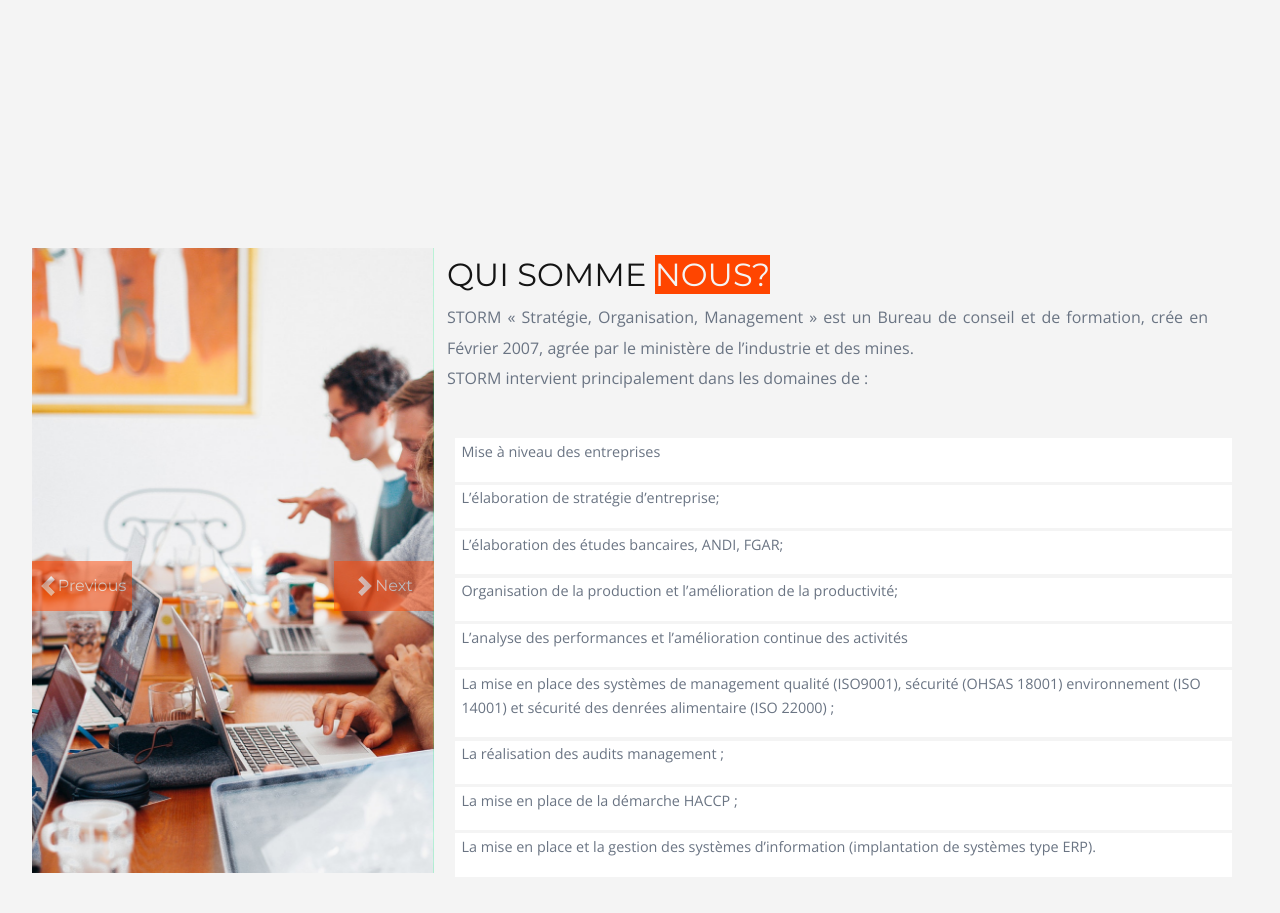
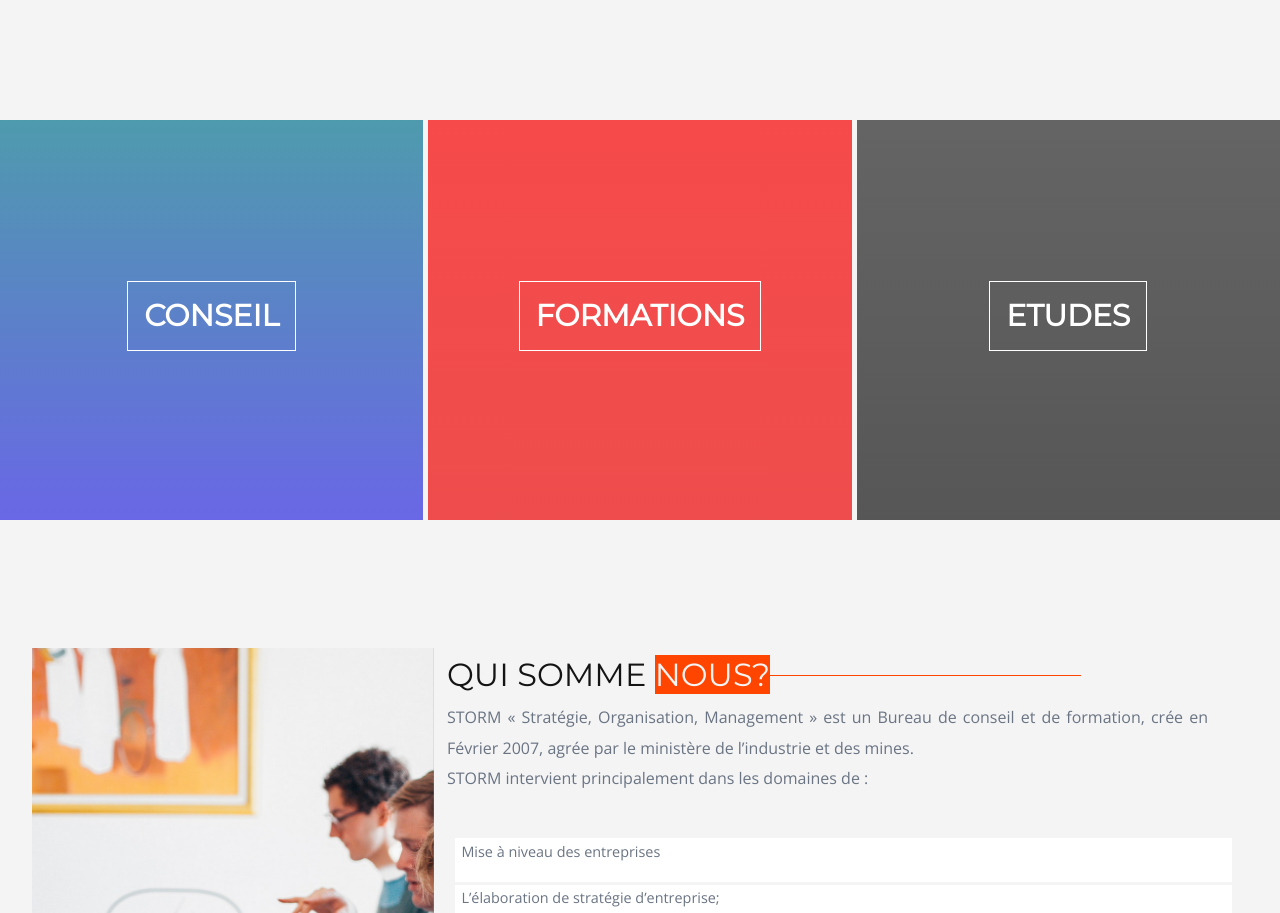
Before and after one commit to BahaniBillel/STORM, a website built with webpack: page index.html in a window 1280 px wide. Shown: the part 680-1593 px from the top of the page. Built offline with nearby package versions, Linux system fonts and the light colour scheme; files whose address does not match are found by name; a web font is replaced by a local one.

Commit message:
updating content

```diff
--- a/index.html
+++ b/index.html
@@ -104,6 +104,19 @@
 				</div> -->
 			</header>
 		<!------------------------------FULL VIDEO BACKGROUND ------------------------>
+
+		<!-- CALL-TO-ACTION -->
+		<div class="cta_row">
+			<div class="one">
+				<h3>conseil</h3>
+			</div>
+			<div class="two">
+				<h3>formations</h3>
+			</div>
+			<div class="three">
+				<h3>Etudes</h3>
+			</div>
+		</div>
 
 
 		<!--WHO ARE WE --------------------------------------------------------------------- -->
@@ -322,7 +335,7 @@
 	<div class="pers">
 		<div class="pers_inner">
 			<div class="textContent">
-				<h3>how you can grow your business?</h3>
+				<h3>Diplome certifie par l'Etat</h3>
 				<div class="focus"> pariatur perspiciatis, expedita veritatis distinctio, sunt quia voluptatum
 					repellendus molestias mollitia </div>
 					<p>Lorem ipsum dolor sit amet, consectetur adipisicing elit.
@@ -407,6 +420,7 @@
 <script src="build/application.js"></script>
 <!-- Swiper js -->
 <script>
+
     var appendNumber = 4;
     var prependNumber = 1;
     var swiper = new Swiper('.swiper-container', {
--- a/sass/main.scss
+++ b/sass/main.scss
@@ -201,6 +201,72 @@
    }
     }
 
+    /*-------------
+CALL-TO-ACTION
+           --------------------*/
+   .cta_row{
+    width: 100vw;
+    height: 50vh;
+    display: grid;
+    grid-gap: 5px;
+    grid-template-columns: repeat(3,minmax(200px,1fr));
+    grid-template-rows: repeat(1,100%);
+
+
+    .one{
+        grid-row: 1/-1;
+        grid-column: 1/1;
+        background-color: orangered;
+        background: linear-gradient(rgba(8, 116, 143, 0.7),rgba(46, 43, 223, 0.7)),url(../img/male_teaching.jpg) center/cover;
+        display: flex;
+        justify-content: center;
+        align-items: center;
+
+        h3{
+            padding: 1rem;
+            border: 1px solid #ffffff;
+            color: #ffffff;
+            text-transform: uppercase;
+        }
+    }
+
+    .two{
+        grid-row: 1/-1;
+        grid-column: 2/2;
+        background-color: orangered;
+        background: linear-gradient(rgba(247, 2, 2,.7),rgba(236, 6, 6,.7)),url(../img/business_woman_standing.jpg) center/cover;
+        display: flex;
+        justify-content: center;
+        align-items: center;
+
+        h3{
+            padding: 1rem;
+            border: 1px solid #ffffff;
+            color: #ffffff;
+            text-transform: uppercase;
+        }
+    }
+    .three{
+        grid-row: 1/-1;
+        grid-column: 3/3;
+        background: linear-gradient(180deg,rgba(39, 39, 39, 0.7),rgba(19, 19, 19, 0.7)),url(../img/business_studies.jpg) center/cover;
+
+        display: flex;
+        justify-content: center;
+        align-items: center;
+
+        h3{
+            padding: 1rem;
+            border: 1px solid #ffffff;
+            color: #ffffff;
+            text-transform: uppercase;
+        }
+    }
+
+
+   }
+
+
 /*-------------
 WHO ARE WE
            --------------------*/
@@ -216,12 +282,6 @@
     margin: 6rem 0;
 
 
-
-
-
-
-
-
     .text{
         grid-row: 1/ span 2;
         grid-column: 3/-1;
@@ -233,6 +293,18 @@
     font-size: 2rem;
     text-transform: uppercase;
     font-weight: 500;
+    position: relative;
+
+
+    &::after{
+        content: "";
+        position: absolute;
+        top: 50%;
+        right: 20%;
+        width: 40%;
+        height: 1px;
+        background-color: orangered;
+    }
 
     span{
         background-color: orangered;
```
